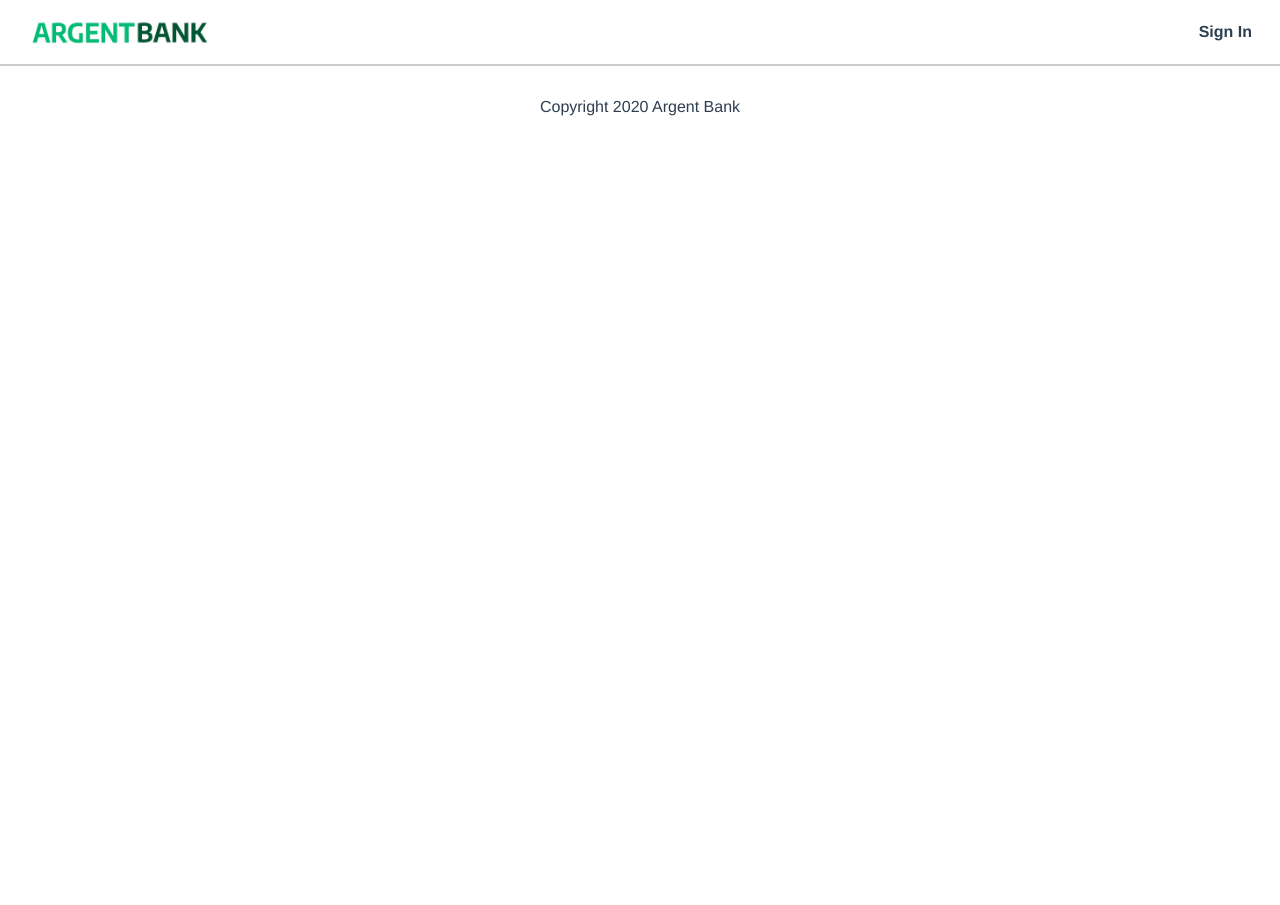
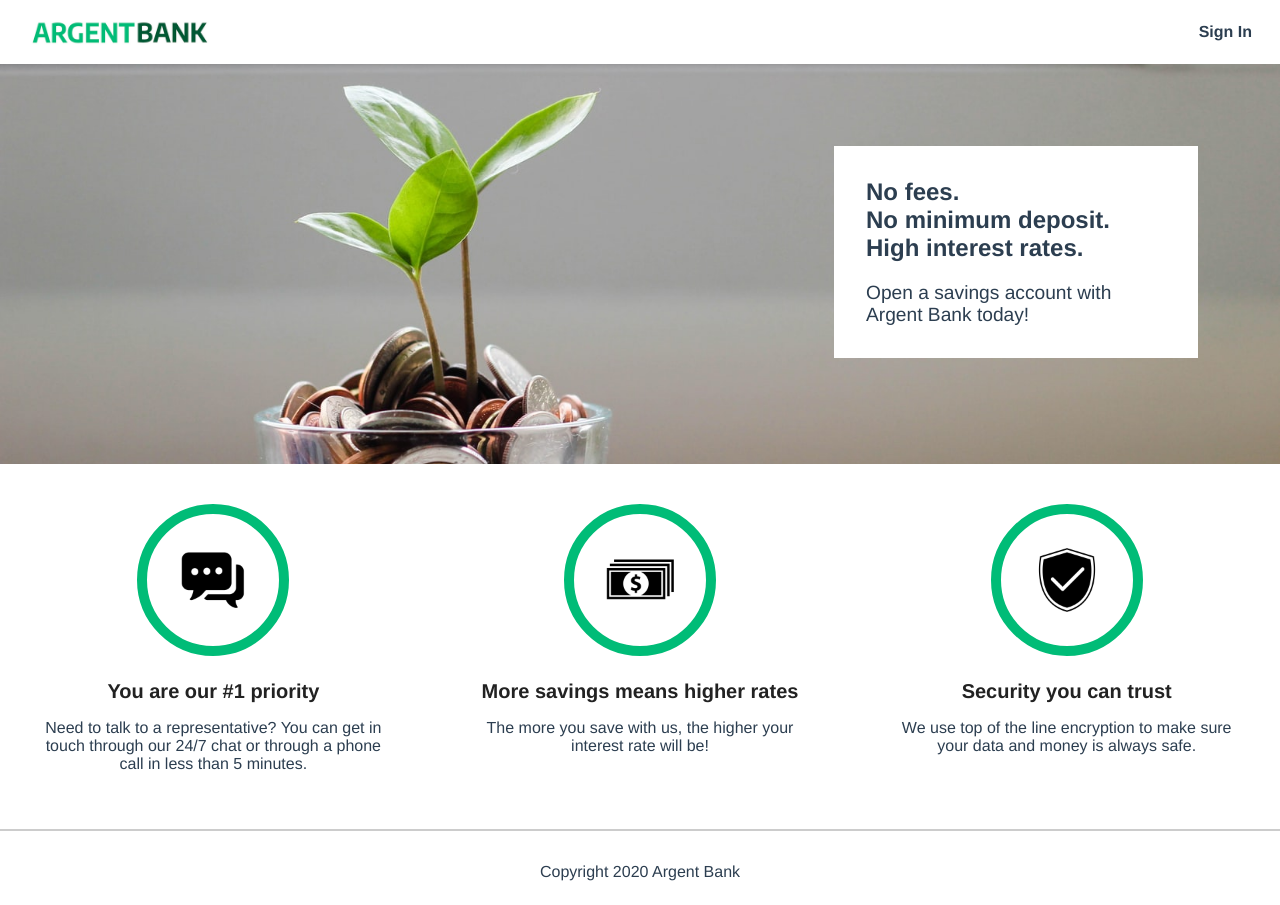
Before and after one commit to WandoCode/Project-10-Bank-client, a React (Create React App) app: page / in a window 1280 px wide. Before the commit the page ends 800 px from the top, so only its background shows below. Built offline with nearby package versions, Linux system fonts and the light colour scheme.

Commit message:
Add hero section and features in home page. Complete the featureItem component

```diff
--- a/src/components/FeatureItem.js
+++ b/src/components/FeatureItem.js
@@ -0,0 +1,11 @@
+function FeatureItem({ datas }) {
+  return (
+    <div className="feature-item">
+      <img src={datas.image} alt={datas.altText} className="feature-icon" />
+      <h3 className="feature-item-title">{datas.title}</h3>
+      <p>{datas.text}</p>
+    </div>
+  )
+}
+
+export default FeatureItem
--- a/src/pages/Home.js
+++ b/src/pages/Home.js
@@ -1,5 +1,49 @@
+import FeatureItem from '../components/FeatureItem'
+import Chat from '../assets/img/icon-chat.png'
+import Money from '../assets/img/icon-money.png'
+import Security from '../assets/img/icon-security.png'
+
 function Home() {
-  return <></>
+  const chatDatas = {
+    image: Chat,
+    title: 'You are our #1 priority',
+    text: 'Need to talk to a representative? You can get in touch through our 24/7 chat or through a phone call in less than 5 minutes.',
+    altText: 'chat icon',
+  }
+
+  const moneyDatas = {
+    image: Money,
+    title: 'More savings means higher rates',
+    text: ' The more you save with us, the higher your interest rate will be!',
+    altText: 'money icon',
+  }
+
+  const securityDatas = {
+    image: Security,
+    title: 'Security you can trust',
+    text: ' We use top of the line encryption to make sure your data and money is always safe.',
+    altText: 'security icon',
+  }
+
+  return (
+    <main>
+      <div class="hero">
+        <section class="hero-content">
+          <h2 class="sr-only">Promoted Content</h2>
+          <p class="subtitle">No fees.</p>
+          <p class="subtitle">No minimum deposit.</p>
+          <p class="subtitle">High interest rates.</p>
+          <p class="text">Open a savings account with Argent Bank today!</p>
+        </section>
+      </div>
+      <section class="features">
+        <h2 class="sr-only">Features</h2>
+        <FeatureItem datas={chatDatas} />
+        <FeatureItem datas={moneyDatas} />
+        <FeatureItem datas={securityDatas} />
+      </section>
+    </main>
+  )
 }
 
 export default Home
```
